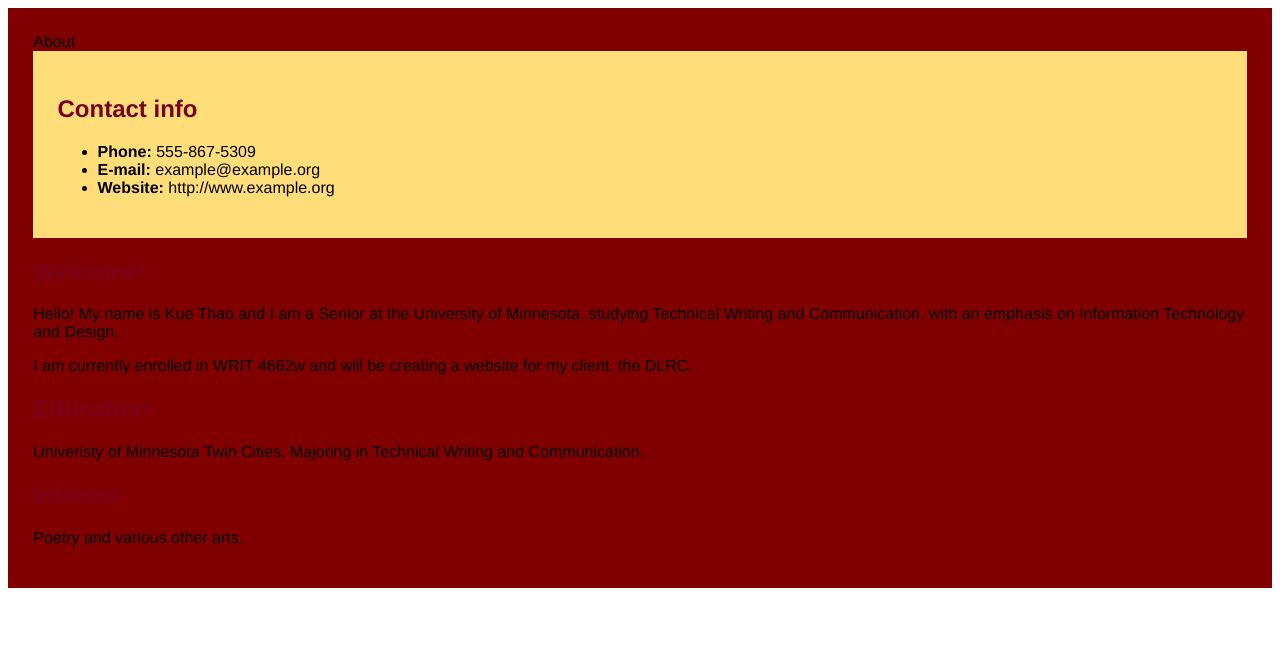
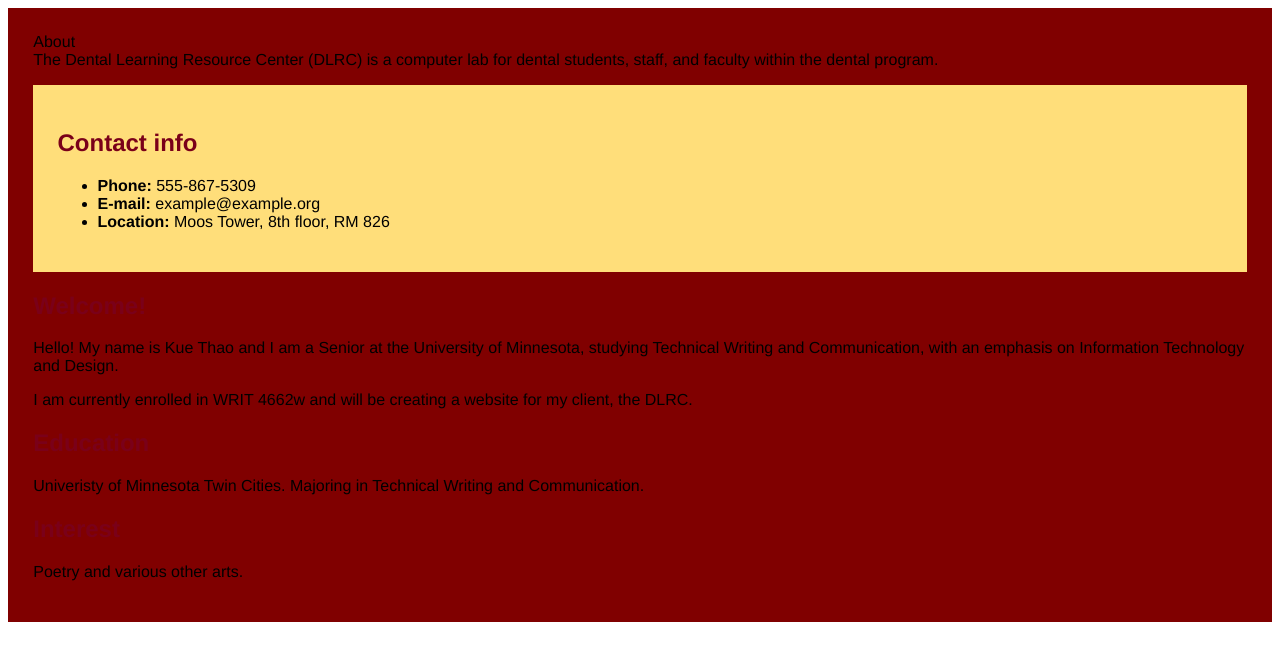
Before and after one commit to Kuesko/my-homepage-REAL, a plain HTML site: page index.html in a window 1280 px wide. Drawn offline with Linux system fonts and the light colour scheme.

Commit message:
Contact
Location update

```diff
--- a/index.html
+++ b/index.html
@@ -9,14 +9,14 @@
 <div id="about"
 <h1>About</h1>
 
-<br <p>
+<br <p>The Dental Learning Resource Center (DLRC) is a computer lab for dental students, staff, and faculty within the dental program. </p>
 
 <div id="contact">
 <h2>Contact info</h2>
 <ul>
   <li><strong>Phone:</strong> 555-867-5309</li>
   <li><strong>E-mail:</strong> example@example.org</li>
-  <li><strong>Website:</strong> http://www.example.org</li>
+  <li><strong>Location:</strong> Moos Tower, 8th floor, RM 826</li>
 </ul>
 </div>
 
```
